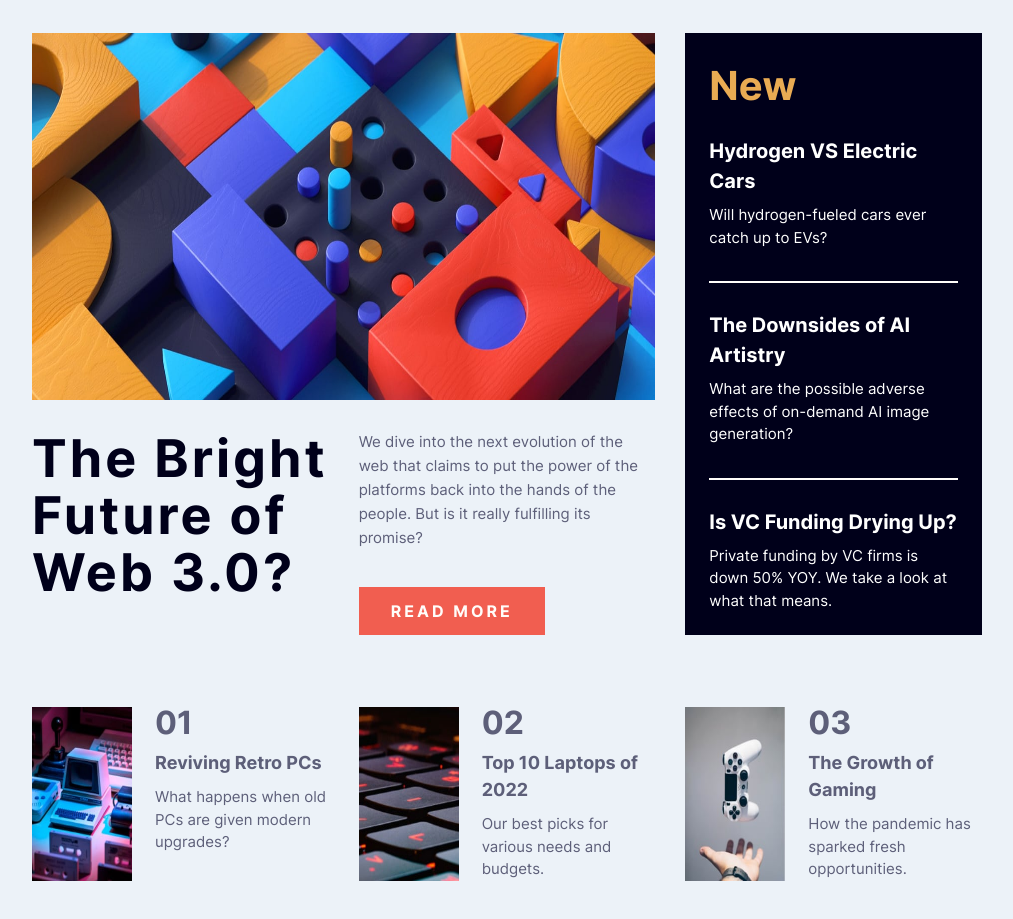
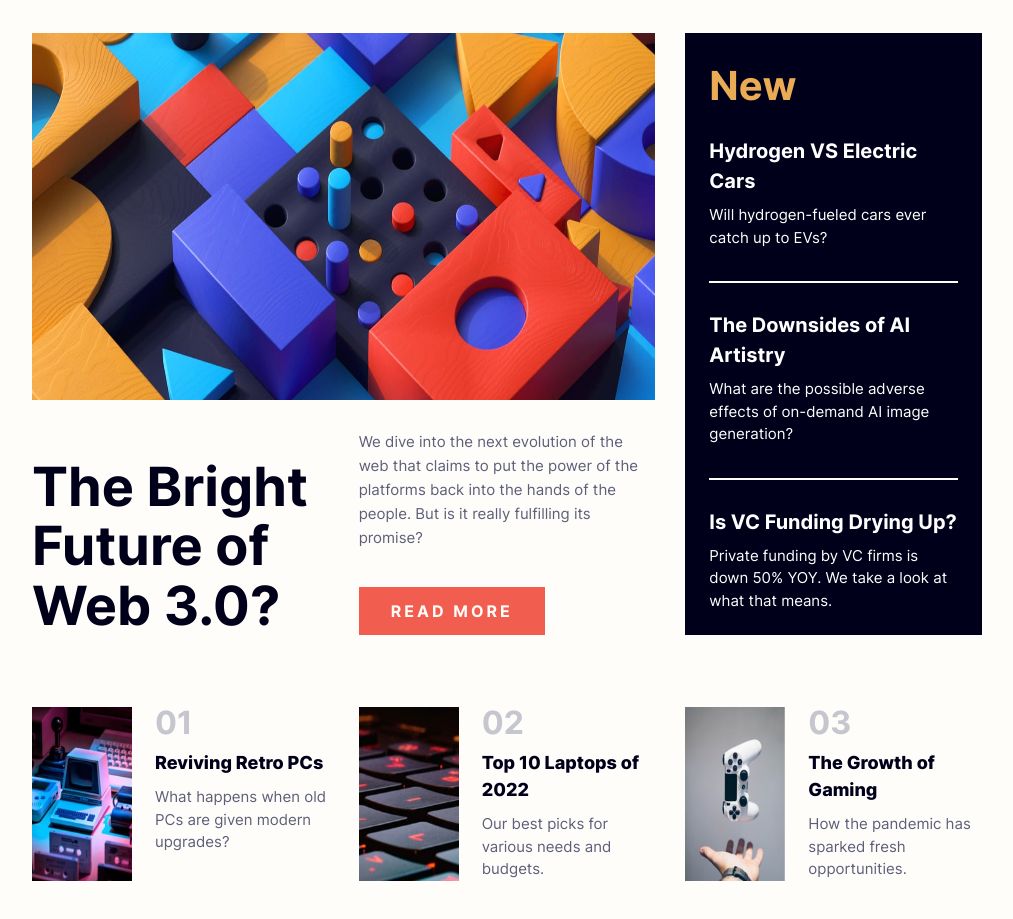
Before and after one commit to jeffagregado/article-grid, a plain HTML site: page index.html in a window 1280 px wide. Shown: the part 151-1070 px from the top of the page, without its empty margins (133-1146 px from the left). Drawn offline with Linux system fonts and the light colour scheme.

Commit message:
css/style: removed letter spacing

```diff
--- a/css/style.css
+++ b/css/style.css
@@ -9,11 +9,10 @@
 	src: url('../assets/fonts/static/Inter-Bold.ttf');
 }
 
-/* @font-face {
-  font-family: Inter;
-  src: url('../assets/fonts/static/Inter-ExtraBold.ttf');
-  font-weight: bolder;
-} */
+@font-face {
+	font-family: Inter-bolder;
+	src: url('../assets/fonts/static/Inter-ExtraBold.ttf');
+}
 
 :root {
 	--offWhite: hsl(36, 100%, 99%);
@@ -29,7 +28,7 @@
 }
 
 body {
-	background-color: var(--lightGrayishBlue);
+	background-color: var(--offWhite);
 	color: var(--darkGrayishBlue);
 	font-size: 15px;
 	font-weight: 400;
@@ -92,6 +91,7 @@ header {
 .col.quote {
 	grid-column: 1/2;
 	grid-row: 2/3;
+  align-self: end;
 }
 .col.details {
 	grid-column: 2/3;
@@ -104,10 +104,9 @@ header {
 
 .hero .quote h1 {
 	color: var(--veryDarkBlue);
-	font-size: 52px;
+	font-size: 54px;
 	font-weight: 800;
 	line-height: 1.1;
-	letter-spacing: 3px;
 }
 
 .hero .details {
@@ -176,10 +175,13 @@ header {
 	margin-bottom: 10px;
 	font-size: 32px;
 	line-height: 1;
+  color: var(--grayishBlue);
 }
 .article-card sub {
 	font-size: 18px;
-	font-weight: 700;
+	font-weight: 800;
+  color: var(--veryDarkBlue);
+  font-family: Inter-bolder;
 }
 .article-card p {
 	margin-top: 10px;
```
